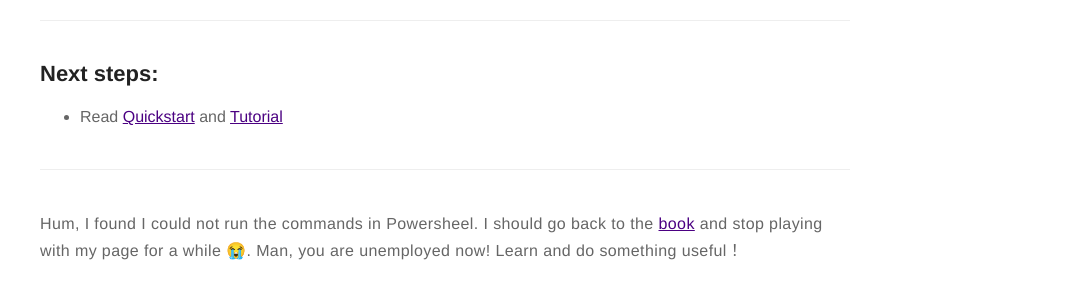
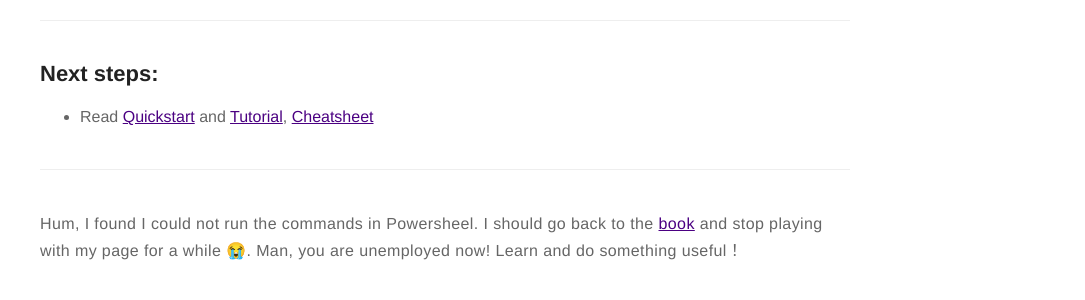
Before and after one commit to subaiwen/subaiwen.github.io, a Jekyll site: the page built from _posts/2019-7-3-Install Jekyll.md, in a window 1280 px wide. Shown: the part 1223-1523 px from the top of the page, without its empty margins (195-1280 px from the left). Built offline with Jekyll 4.4.1, drawn with Linux system fonts in a browser that asks for light colours; emoji names are drawn with the system emoji font; comment, search, counter and statistics services are not loaded.

Commit message:
Update 2019-7-3-Install Jekyll.md

```diff
--- a/_posts/2019-7-3-Install Jekyll.md
+++ b/_posts/2019-7-3-Install Jekyll.md
@@ -52,7 +52,7 @@ jekyll -v
 ---
 
 ## Next steps:
-* Read [Quickstart](https://jekyllrb.com/docs/) and [Tutorial](https://jekyllrb.com/docs/step-by-step/01-setup/)
+* Read [Quickstart](https://jekyllrb.com/docs/) and [Tutorial](https://jekyllrb.com/docs/step-by-step/01-setup/), [Cheatsheet](https://devhints.io/jekyll)
 
 ---
 
```
